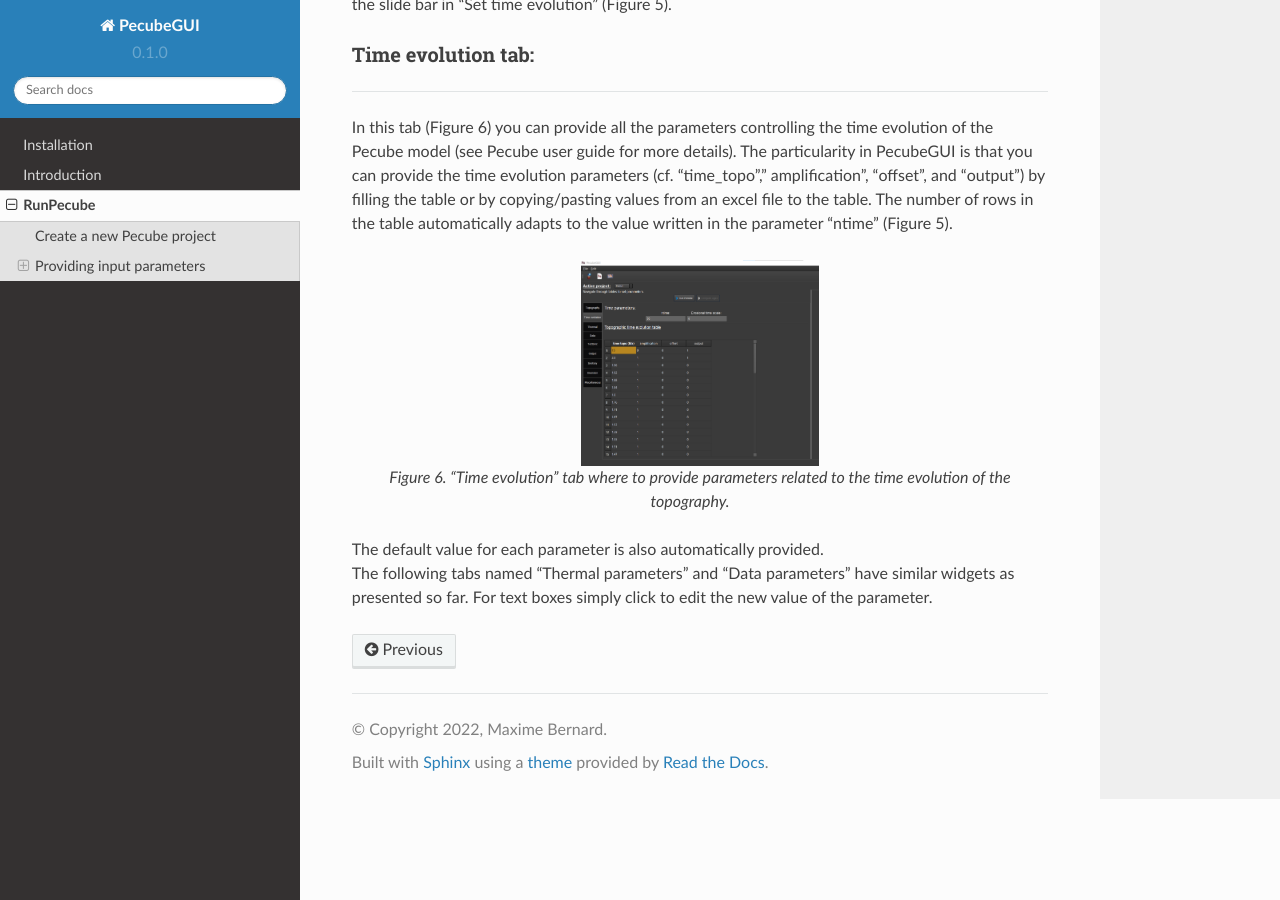
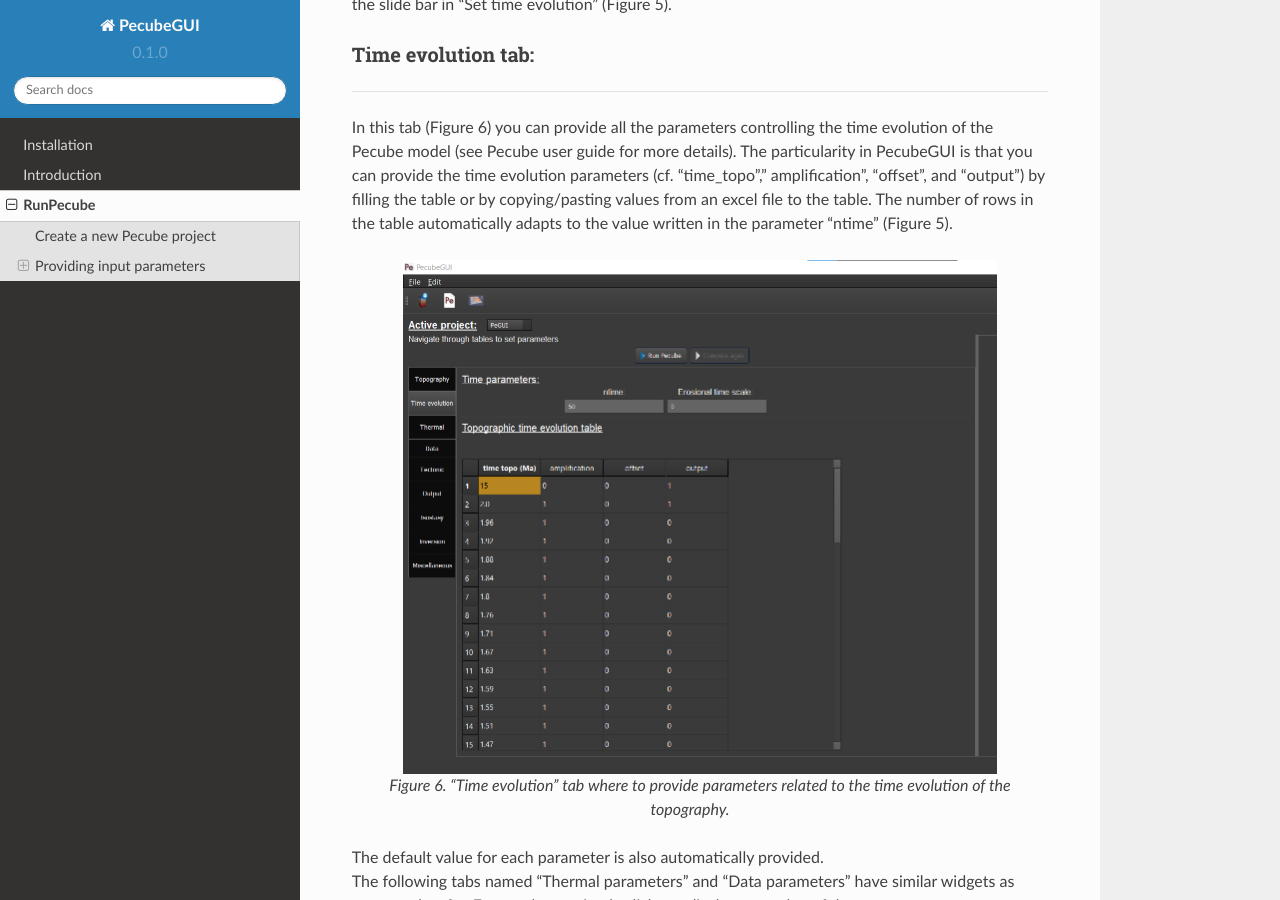
Before and after one commit to MBernAca/PecubeGUI_Doc, a Sphinx documentation site: the page built from docs/source/runPecube.rst, in a window 1280 px wide and 900 px high, scrolled down 3381 px. Built offline with Sphinx 7.4.7 and the Read the Docs theme 2.0.0, drawn with Linux system fonts in a browser that asks for light colours.

Commit message:
Update runPecube.rst

```diff
--- a/docs/source/runPecube.rst
+++ b/docs/source/runPecube.rst
@@ -78,7 +78,8 @@
 In this tab (Figure 6) you can provide all the parameters controlling the time evolution of the Pecube model (see Pecube user guide for more details). The particularity in PecubeGUI is that you can provide the time evolution parameters (cf. “time_topo”,” amplification”, “offset”, and “output”) by filling the table or by copying/pasting values from an excel file to the table. The number of rows in the table automatically adapts to the value written in the parameter “ntime” (Figure 5).
 
 .. figure:: ../images/Time_Evolution.png
-  :scale: 20
+  :height: 514
+  :width: 594
   :align: center
 
   *Figure 6. "Time evolution" tab where to provide parameters related to the time evolution of the topography.*
```
